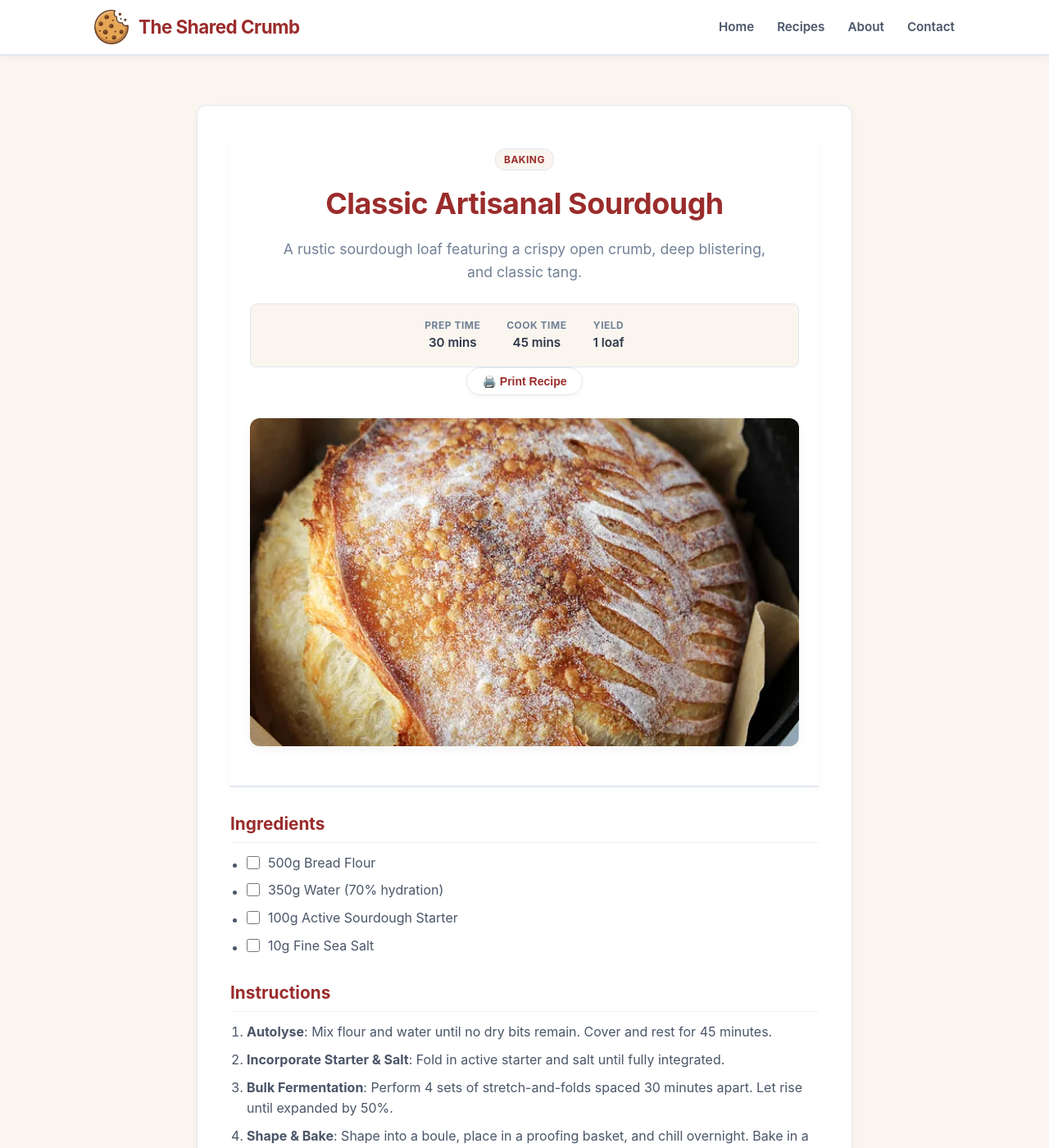
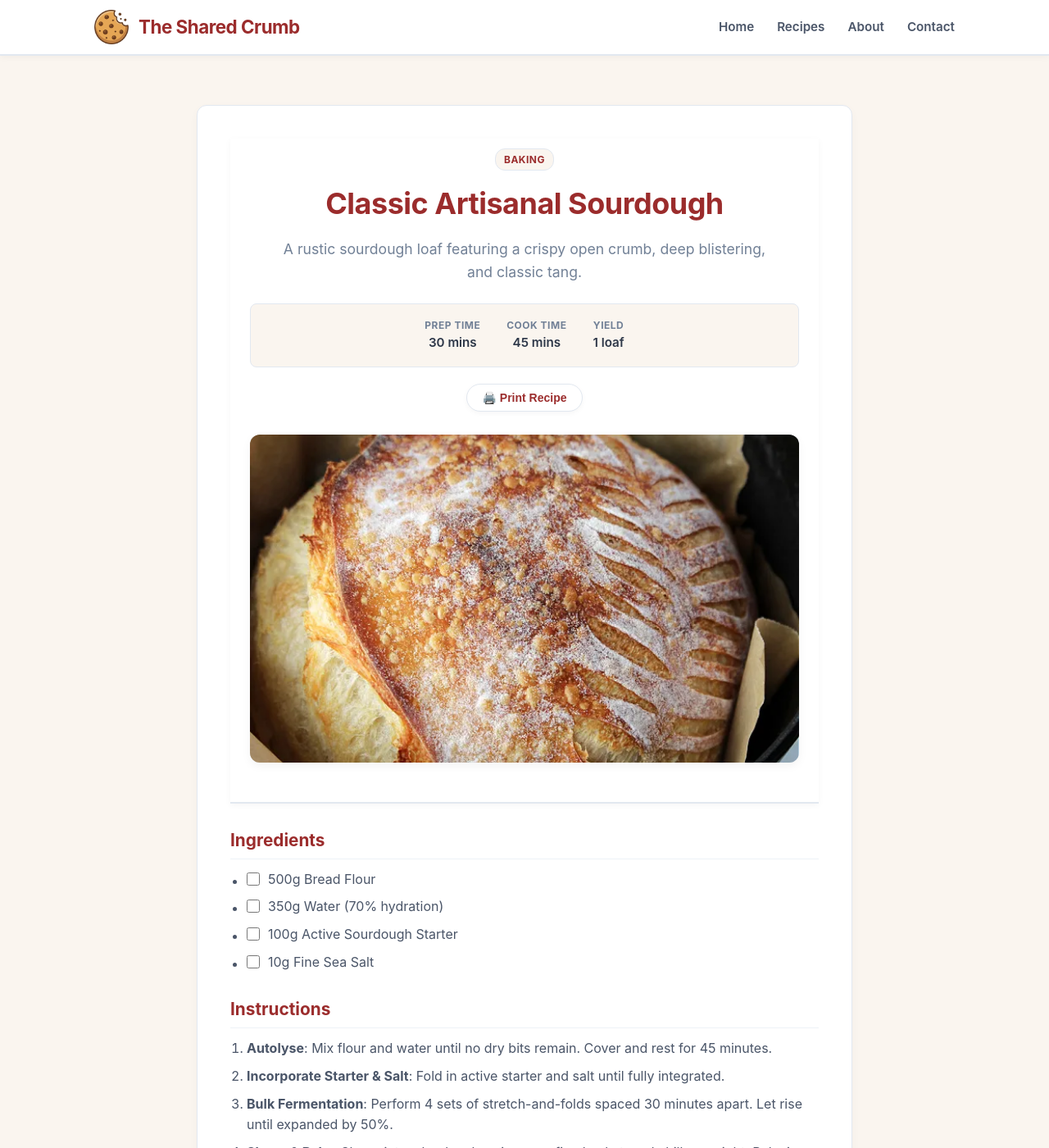
Before and after one commit to TheSharedCrumb/TheSharedCrumb, a Jekyll site: the page built from _recipes/test-sourdough.md, in a window 1280 px wide and 1400 px high. Shown: the whole window at 82% size. Built offline with Jekyll 4.4.1, drawn with Linux system fonts in a browser that asks for light colours.

Commit message:
Refactor CSS layout for recipe components

```diff
--- a/assets/css/style.css
+++ b/assets/css/style.css
@@ -554,6 +554,12 @@ a.recipe-category-link:hover {
   margin-bottom: 24px;
   position: relative;
   z-index: 1;
+  display: flex;
+  flex-direction: column;
+}
+
+.recipe-header-text {
+  order: 1;
 }
 
 .recipe-header h1 {
@@ -601,6 +607,7 @@ a.recipe-category-link:hover {
 }
 
 .recipe-image-container {
+  order: 3;
   width: 100%;
   max-height: 400px;
   border-radius: 12px;
@@ -648,9 +655,10 @@ a.recipe-category-link:hover {
    9. Recipe Detail Actions & Interactive Ingredients
    ========================================================================== */
 .recipe-actions {
+  order: 2;
   display: flex;
   justify-content: center;
-  margin-bottom: 20px 0 24px;
+  margin: 20px 0 0;
 }
 
 .print-btn {
@@ -810,7 +818,8 @@ footer {
   /* Side-by-Side Header Layout for Print */
   .recipe-header {
     display: flex !important;
-    flex-wrap: wrap !important;
+    flex-direction: row !important;
+    flex-wrap: nowrap !important;
     justify-content: space-between !important;
     align-items: flex-start !important;
     text-align: left !important;
```
